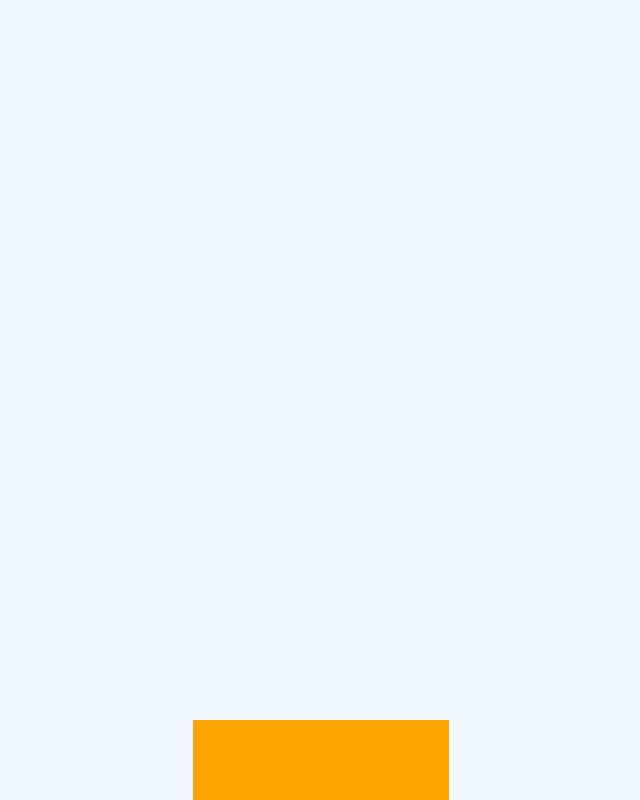
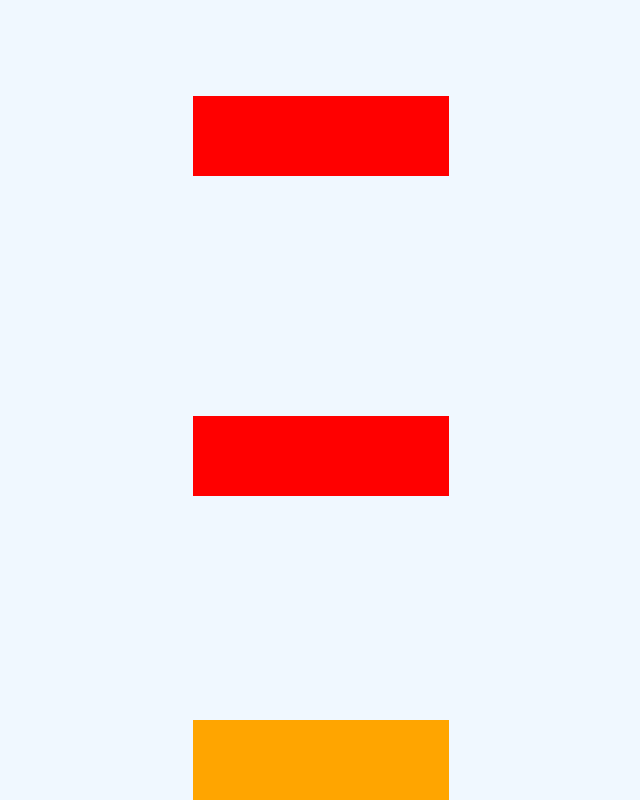
Before and after one commit to Leyberoh/oop-game-codealong, a plain HTML site: page index.html in a window 1280 px wide. Shown: the whole page, without its empty margins (447-1087 px from the left). Drawn offline with Linux system fonts and the light colour scheme.

Commit message:
Obstacles implementation + movement

```diff
--- a/css/main.css
+++ b/css/main.css
@@ -13,3 +13,8 @@ body {
     background-color: orange;
     position: absolute;
 }
+
+.obstacle {
+    background-color: red;
+    position: absolute;
+}
--- a/js/main.js
+++ b/js/main.js
@@ -24,8 +24,10 @@ class Player {
     parentElm.appendChild(this.domElement);
   }
   moveLeft() {
-    this.positionX--;
-    this.domElement.style.left = this.positionX + "vw";
+    if (this.positionX >= 0) {
+      this.positionX--;
+      this.domElement.style.left = this.positionX + "vw";
+    }
   }
   moveRight() {
     this.positionX++;
@@ -33,7 +35,54 @@ class Player {
   }
 }
 
+class Obstacle {
+  constructor() {
+    this.positionX = 50;
+    this.positionY = 100;
+    this.width = 20;
+    this.height = 10;
+    this.domElement = null;
+
+    this.createDomElement();
+  }
+  createDomElement() {
+    // create dom element
+    this.domElement = document.createElement("div");
+
+    // set id
+    this.domElement.className = "obstacle";
+    this.domElement.style.width = this.width + "vw";
+    this.domElement.style.height = this.height + "vh";
+    this.domElement.style.left = this.positionX + "vw";
+    this.domElement.style.bottom = this.positionY + "vh";
+
+    //append to the dom
+    const parentElm = document.getElementById("board");
+    parentElm.appendChild(this.domElement);
+  }
+  moveDown() {
+    this.positionY -= 2;
+    this.domElement.style.bottom = this.positionY + "vh";
+  }
+}
+
 const player = new Player();
+
+const obstaclesArr = []; //will store instances of the class Obstacle
+
+// create enemies
+setInterval(() => {
+  const newObstacle = new Obstacle();
+  obstaclesArr.push(newObstacle);
+  console.log("we've created a new obstacle.... ", obstaclesArr.length);
+}, 2000);
+
+//
+setInterval(() => {
+  obstaclesArr.forEach((element) => {
+    element.moveDown();
+  });
+}, 100);
 
 document.addEventListener("keydown", (event) => {
   if (event.key === "ArrowLeft") {
```
Also changed, not shown: index.html (line endings or trailing spaces).
